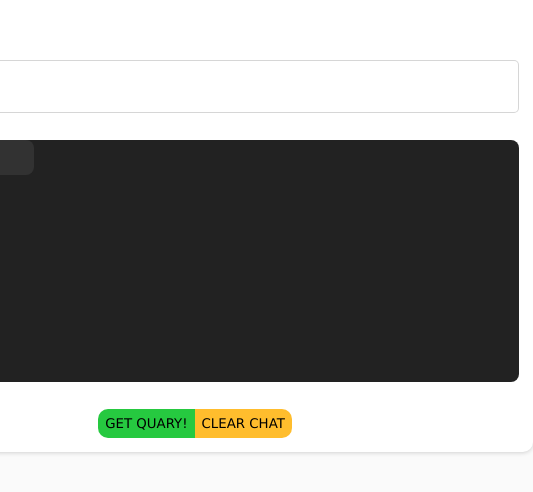
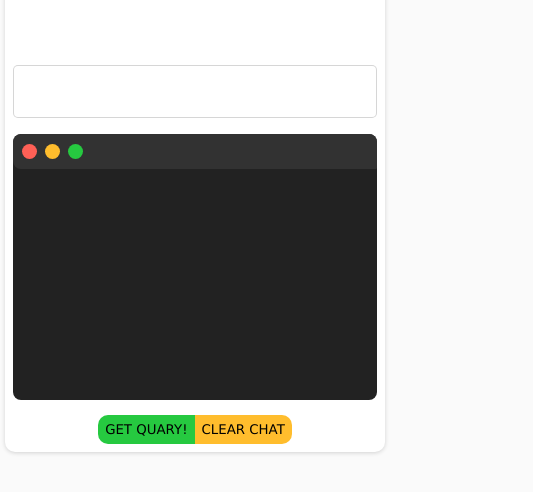
Before and after one commit to Vladislav-Burhovetskiy/AI-SQL-Generator, a React (Vite) app: page / in a window 390 px wide. Shown: the part 308-800 px from the top of the page, 533 px wide, since content can reach past the window. Built offline with nearby package versions, Linux system fonts and the light colour scheme.

Commit message:
Added media for mobile

```diff
--- a/src/index.css
+++ b/src/index.css
@@ -30,7 +30,7 @@ input {
 }
 
 .code-display {
-  position: relative;
+  /* position: relative; */
   width: 96%;
   margin: 2%;
   height: 46%;
@@ -48,8 +48,8 @@ input {
 }
 
 .buttons {
-  position: fixed;
-  width: 40.5%;
+  /* position: fixed; */
+  width: 100%;
   height: 35px;
   background-color: rgb(50, 50, 50);
   display: flex;
@@ -106,6 +106,12 @@ input {
   margin: 5px 0;
 }
 
+@media (max-width: 600px) {
+  .app {
+    width: 45vh;
+  }
+}
+
 p#icon {
   padding: 0 7px;
 }
```
